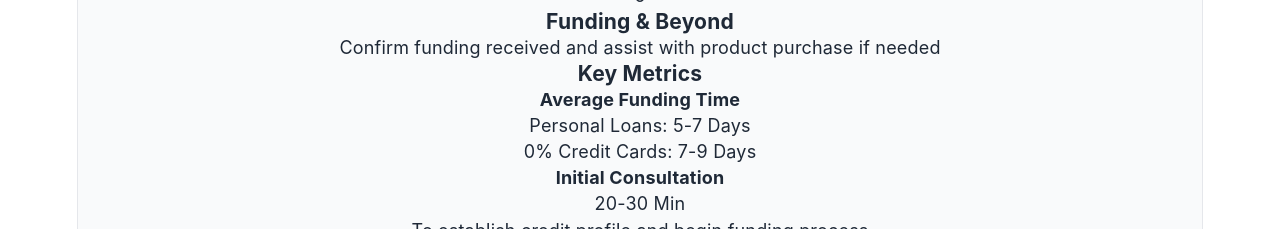
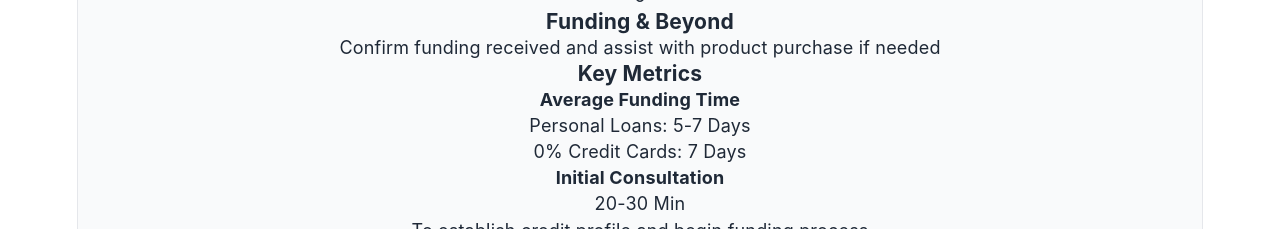
Before and after one commit to fundingadvisor/funding-specialist-website, a React (Vite) app: page / in a window 1280 px wide. Shown: the part 3860-4089 px from the top of the page. Built offline with nearby package versions, Linux system fonts and the light colour scheme.

Commit message:
Update 0% credit cards timeline to 7 days

```diff
--- a/src/App.jsx
+++ b/src/App.jsx
@@ -304,7 +304,7 @@ function App() {
               <div className="metric">
                 <h4>Average Funding Time</h4>
                 <p className="metric-value">Personal Loans: 5-7 Days</p>
-                <p className="metric-desc">0% Credit Cards: 7-9 Days</p>
+                <p className="metric-desc">0% Credit Cards: 7 Days</p>
               </div>
               <div className="metric">
                 <h4>Initial Consultation</h4>
```
